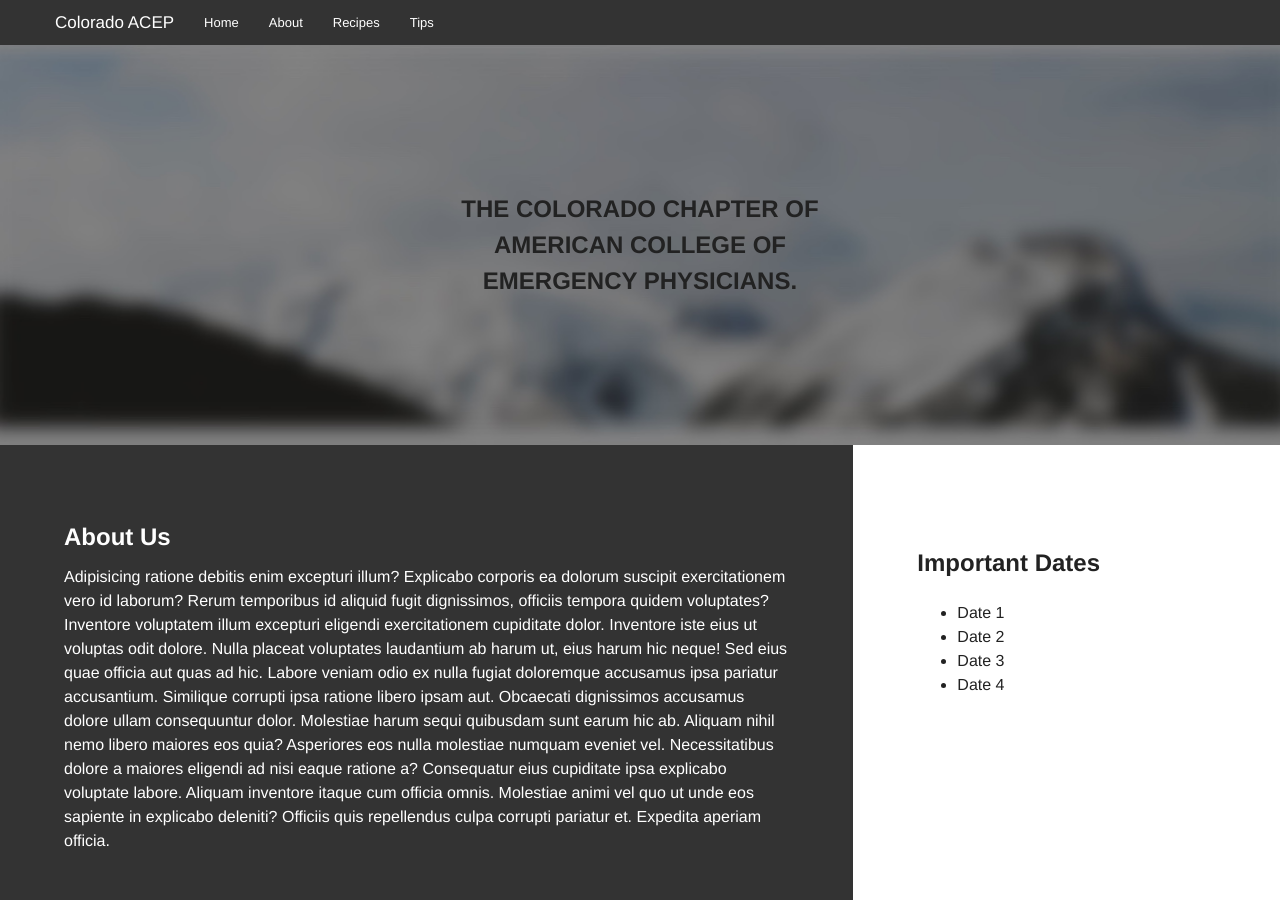
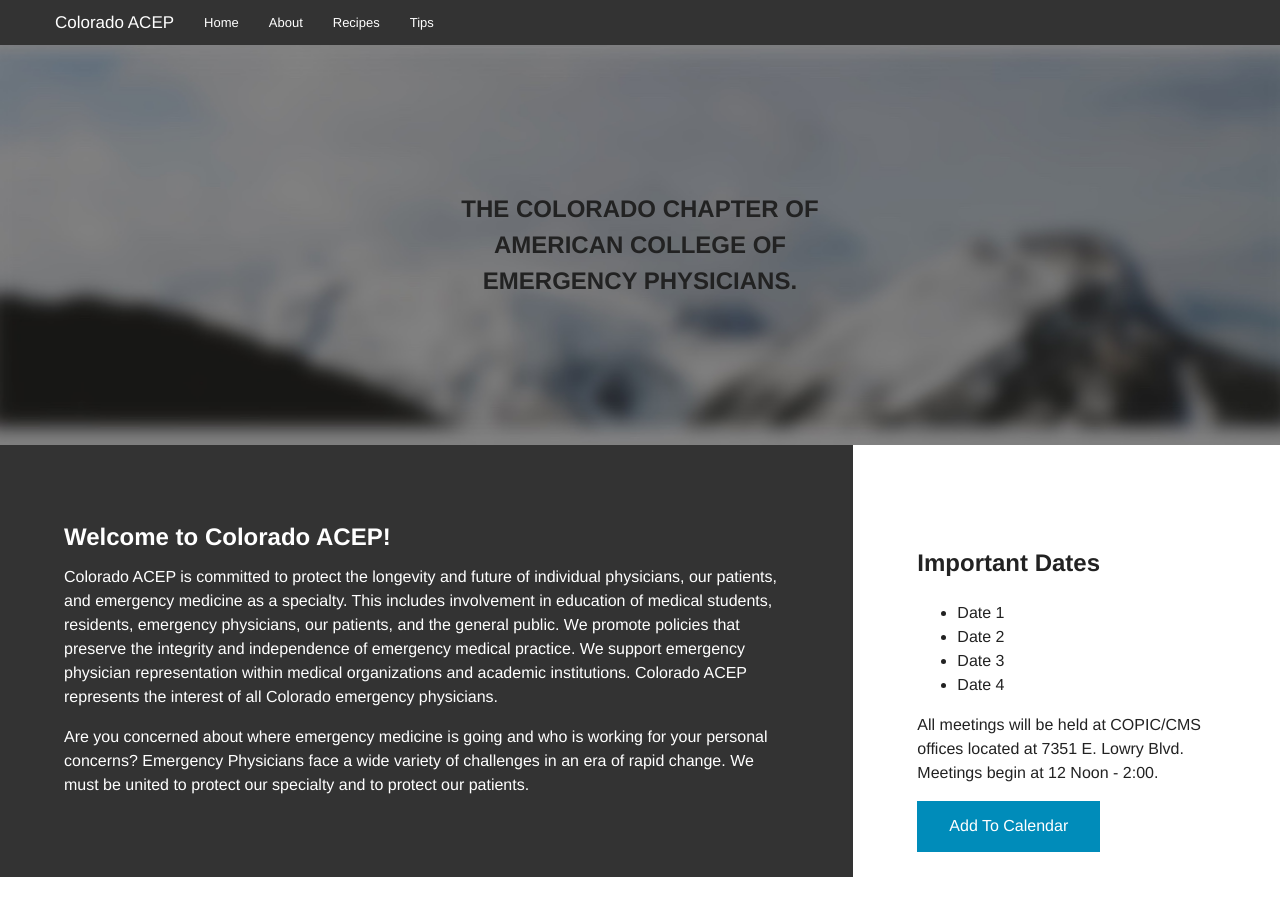
Before and after one commit to pebutler3/coacep, a Jekyll site: the page built from index.html, in a window 1280 px wide and 900 px high. Built offline with Jekyll 4.4.1, drawn with Linux system fonts in a browser that asks for light colours.

Commit message:
added add to calendar button // added actual welcome content

```diff
--- a/index.html
+++ b/index.html
@@ -4,8 +4,9 @@
 
 <article class="home-panel">
   <section class="about">
-    <h2>About Us</h2>
-    <p>Adipisicing ratione debitis enim excepturi illum? Explicabo corporis ea dolorum suscipit exercitationem vero id laborum? Rerum temporibus id aliquid fugit dignissimos, officiis tempora quidem voluptates? Inventore voluptatem illum excepturi eligendi exercitationem cupiditate dolor. Inventore iste eius ut voluptas odit dolore. Nulla placeat voluptates laudantium ab harum ut, eius harum hic neque! Sed eius quae officia aut quas ad hic. Labore veniam odio ex nulla fugiat doloremque accusamus ipsa pariatur accusantium. Similique corrupti ipsa ratione libero ipsam aut. Obcaecati dignissimos accusamus dolore ullam consequuntur dolor. Molestiae harum sequi quibusdam sunt earum hic ab. Aliquam nihil nemo libero maiores eos quia? Asperiores eos nulla molestiae numquam eveniet vel. Necessitatibus dolore a maiores eligendi ad nisi eaque ratione a? Consequatur eius cupiditate ipsa explicabo voluptate labore. Aliquam inventore itaque cum officia omnis. Molestiae animi vel quo ut unde eos sapiente in explicabo deleniti? Officiis quis repellendus culpa corrupti pariatur et. Expedita aperiam officia.</p>
+    <h2>Welcome to Colorado ACEP!</h2>
+    <p>Colorado ACEP is committed to protect the longevity and future of individual physicians, our patients, and emergency medicine as a specialty. This includes involvement in education of medical students, residents, emergency physicians, our patients, and the general public. We promote policies that preserve the integrity and independence of emergency medical practice. We support emergency physician representation within medical organizations and academic institutions. Colorado ACEP represents the interest of all Colorado emergency physicians.</p>
+    <p>Are you concerned about where emergency medicine is going and who is working for your personal concerns? Emergency Physicians face a wide variety of challenges in an era of rapid change. We must be united to protect our specialty and to protect our patients.</p>
   </section>
   <section class="dates">
   <h2>Important Dates</h2>
@@ -15,6 +16,9 @@
    <li>Date 3</li>
    <li>Date 4</li>
   </ul>
+  <p>All meetings will be held at COPIC/CMS offices located at 7351 E. Lowry Blvd.
+Meetings begin at 12 Noon - 2:00.</p>
+  <button>Add To Calendar</button>
   </section>
 </article>
 
```
